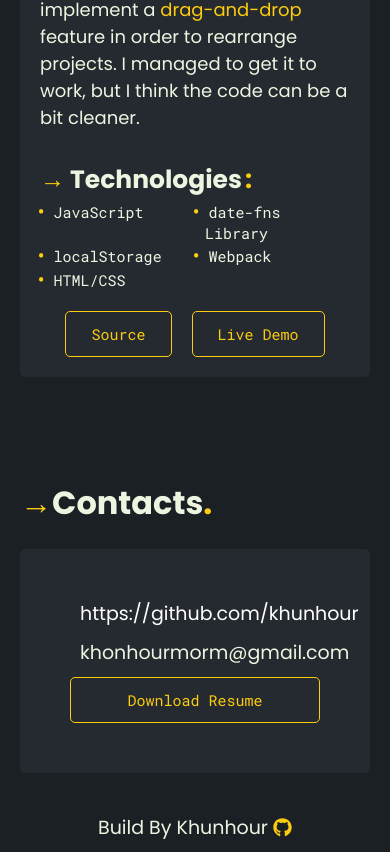
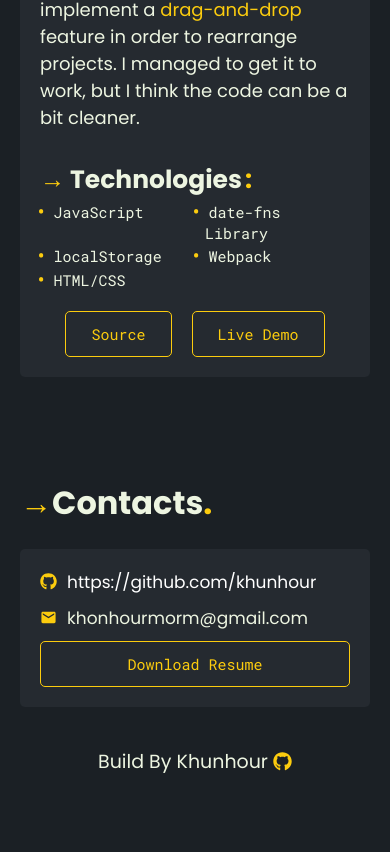
Before and after one commit to khunhour/portfolio, a React (Create React App) app: page / in a window 390 px wide. Shown: the part 6054-6906 px from the top of the page. After the commit the page ends 6840 px from the top, so only its background shows below. Built offline with nearby package versions, Linux system fonts and the light colour scheme.

Commit message:
responsive contact at 550px

```diff
--- a/src/components/Contacts/Contacts.css
+++ b/src/components/Contacts/Contacts.css
@@ -23,3 +23,12 @@
 	text-decoration: underline;
 	color: var(--accent-color);
 }
+
+@media (max-width: 550px) {
+	.contacts-container {
+		padding: 20px;
+	}
+	.contact {
+		font-size: 17px;
+	}
+}
```
